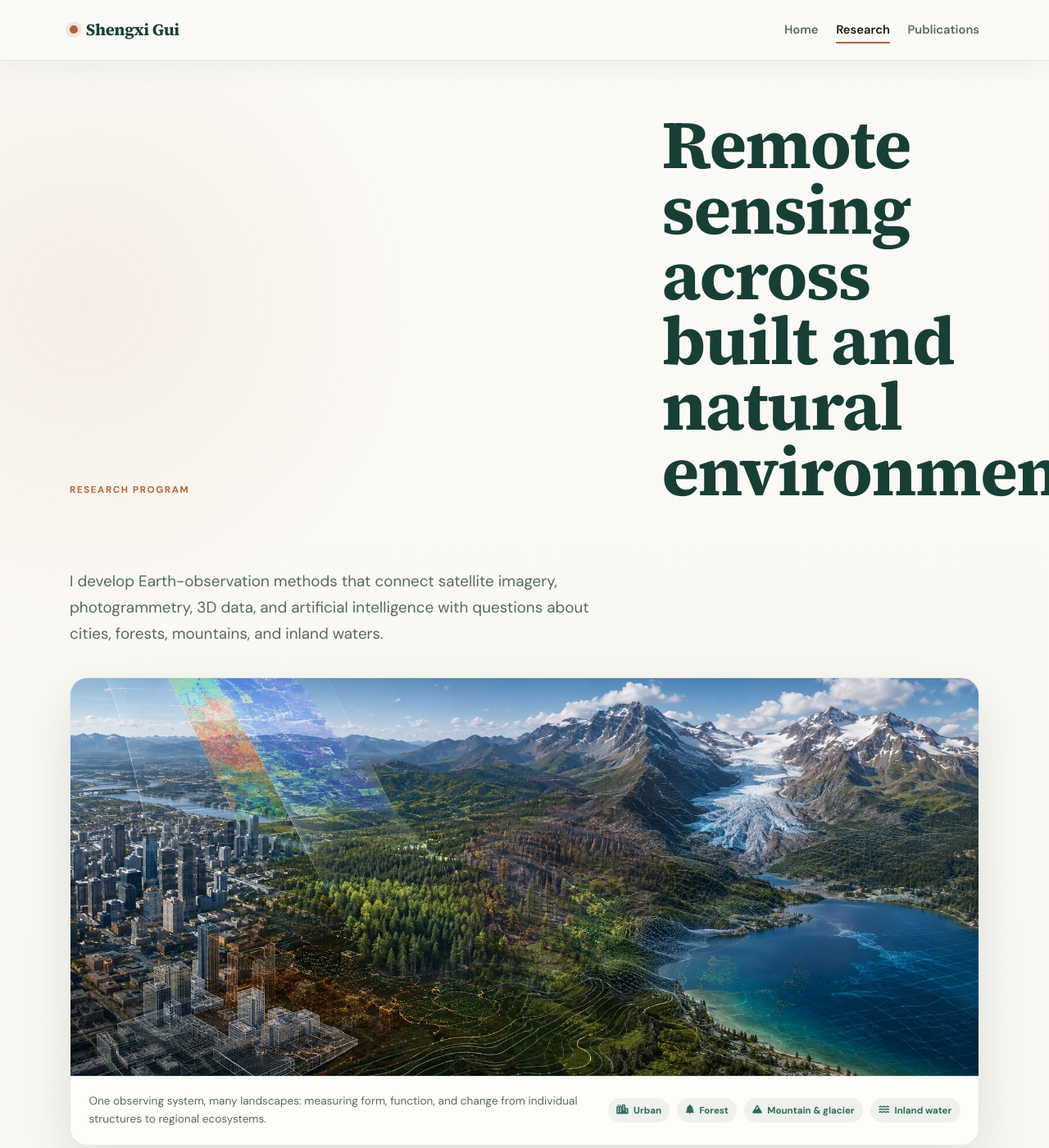
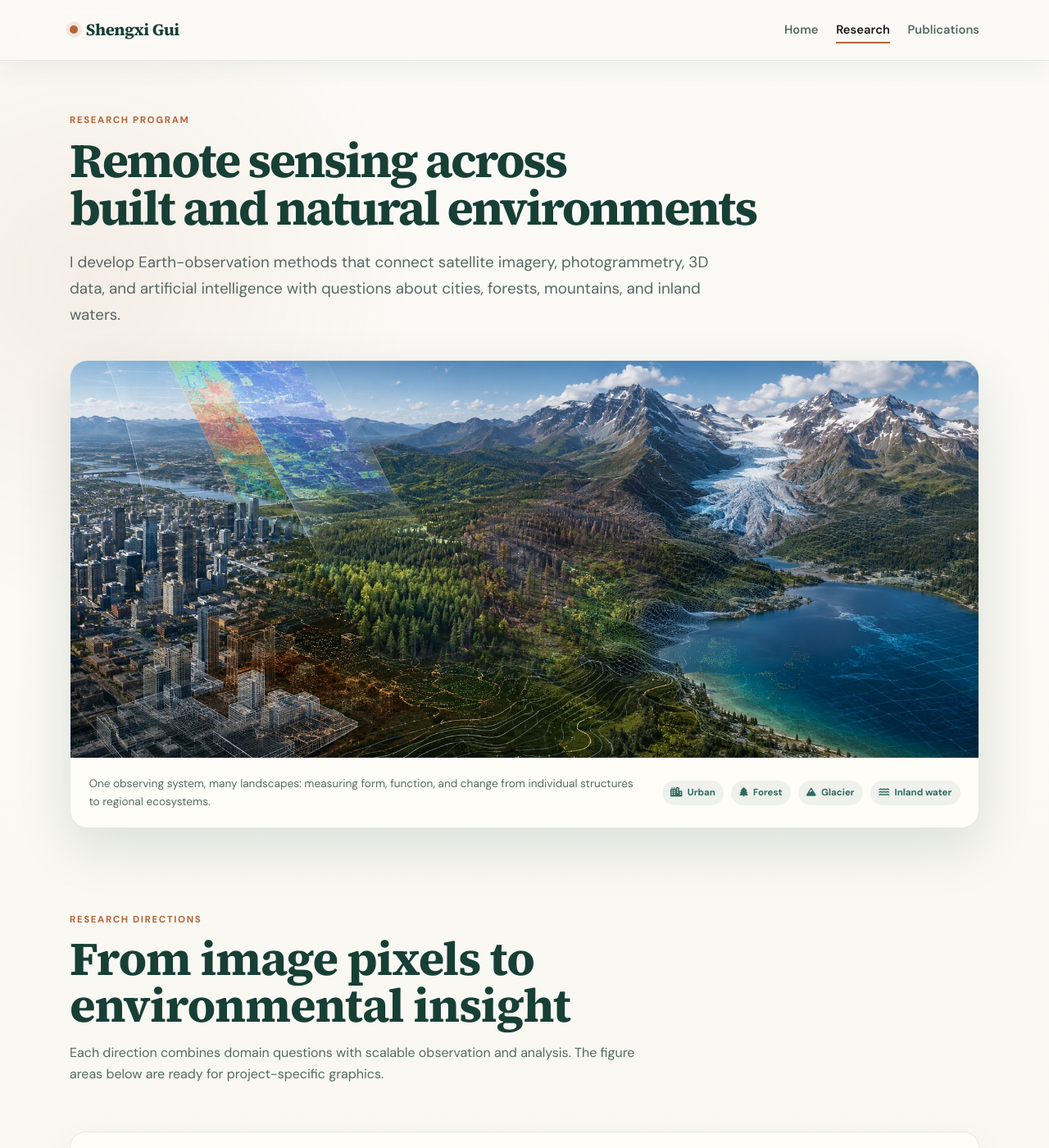
Before and after one commit to HeavenswordG/HeavenswordG.github.io, a Jekyll site: the page built from research.html, in a window 1280 px wide and 1400 px high. Shown: the whole window at 82% size. Built offline with Jekyll 4.4.1, drawn with Linux system fonts in a browser that asks for light colours; nearby versions of some CDN libraries; a style sheet for code colours, icons or effects is not loaded.

Commit message:
Refine responsive page typography

```diff
--- a/_data/profile.yml
+++ b/_data/profile.yml
@@ -13,6 +13,8 @@ orcid: 0000-0001-8932-0577
 
 short_bio_text_justify: false
 bio_title: "Remote sensing across a changing planet"
+bio_title_line_1: "Remote sensing across"
+bio_title_line_2: "a changing planet"
 short_bio: >-
   <p>
     I am a remote sensing scientist and postdoctoral researcher at the
--- a/_data/research.yml
+++ b/_data/research.yml
@@ -1,5 +1,7 @@
 overview:
   title: "Remote sensing across built and natural environments"
+  title_line_1: "Remote sensing across"
+  title_line_2: "built and natural environments"
   description: >-
     I develop Earth-observation methods that connect satellite imagery,
     photogrammetry, 3D data, and artificial intelligence with questions about
--- a/assets/css/global.css
+++ b/assets/css/global.css
@@ -328,9 +328,13 @@ div.lazy {
     max-width: 780px;
     margin-bottom: 1.6rem;
     color: #fffdf8;
-    font-size: clamp(3rem, 6.4vw, 5.8rem);
+    font-size: clamp(3rem, 4.7vw, 4.8rem);
     line-height: 0.96;
     letter-spacing: -0.045em;
+}
+
+.home-hero h1 span {
+    display: block;
 }
 
 .home-intro {
@@ -514,8 +518,8 @@ div.lazy {
 
 .timeline-group {
     display: grid;
-    grid-template-columns: minmax(10rem, 0.35fr) minmax(0, 1fr);
-    gap: clamp(1.5rem, 5vw, 4.5rem);
+    grid-template-columns: minmax(9rem, 0.22fr) minmax(0, 1fr);
+    gap: clamp(1rem, 2.5vw, 2.25rem);
     padding: clamp(1.5rem, 4vw, 2.8rem);
     border: 1px solid rgba(23, 63, 53, 0.09);
     border-radius: 1.15rem;
@@ -549,8 +553,8 @@ div.lazy {
 
 .timeline-entry {
     display: grid;
-    grid-template-columns: 7.5rem 1.2rem minmax(0, 1fr);
-    gap: 1rem;
+    grid-template-columns: 10.25rem 1.2rem minmax(0, 1fr);
+    gap: 0.9rem;
     min-height: 7.2rem;
 }
 
@@ -564,6 +568,7 @@ div.lazy {
     font-family: "Source Code Pro", monospace;
     font-size: 0.75rem;
     font-weight: 500;
+    white-space: nowrap;
 }
 
 .timeline-rail {
@@ -630,22 +635,25 @@ div.lazy {
 }
 
 .research-intro {
-    display: grid;
-    grid-template-columns: minmax(0, 1.25fr) minmax(19rem, 0.75fr);
-    gap: clamp(2rem, 6vw, 6rem);
-    align-items: end;
-    padding: 2.3rem 0 2rem;
+    max-width: 1180px;
+    padding: 2.3rem 0 2.4rem;
 }
 
 .research-intro h1 {
-    max-width: 800px;
-    margin-bottom: 0;
-    font-size: clamp(2.8rem, 6.5vw, 5.6rem);
-    line-height: 0.96;
+    max-width: none;
+    margin: 0.7rem 0 1.35rem;
+    font-size: clamp(3rem, 4.6vw, 4.7rem);
+    line-height: 0.98;
+    letter-spacing: -0.04em;
+}
+
+.research-intro h1 span {
+    display: block;
 }
 
 .research-intro .lead {
-    margin-bottom: 0.3rem;
+    max-width: 780px;
+    margin-bottom: 0;
     color: var(--ink-soft);
     font-size: clamp(1rem, 1.8vw, 1.18rem);
     line-height: 1.7;
@@ -885,12 +893,7 @@ div.lazy {
     }
 
     .home-hero h1 {
-        font-size: clamp(2.75rem, 7vw, 4.6rem);
-    }
-
-    .research-intro {
-        grid-template-columns: 1fr;
-        gap: 1.2rem;
+        font-size: clamp(2.7rem, 5.5vw, 3.7rem);
     }
 
     .research-intro .lead {
@@ -994,7 +997,7 @@ div.lazy {
     }
 
     .timeline-entry {
-        grid-template-columns: 5.6rem 1rem minmax(0, 1fr);
+        grid-template-columns: 10.25rem 1rem minmax(0, 1fr);
         gap: 0.75rem;
     }
 
@@ -1013,6 +1016,13 @@ div.lazy {
     .research-direction-media,
     .research-figure-placeholder {
         min-height: min(22rem, 70vw);
+    }
+}
+
+@media (min-width: 768px) {
+    .home-hero h1 span,
+    .research-intro h1 span {
+        white-space: nowrap;
     }
 }
 
--- a/index.html
+++ b/index.html
@@ -14,7 +14,10 @@ container_class: container-xl
 <section class="home-hero" aria-labelledby="home-title">
     <div class="home-hero-copy">
         <p class="home-eyebrow">Shengxi Gui <span aria-hidden="true">·</span> Remote sensing scientist</p>
-        <h1 id="home-title">{{ site.data.profile.bio_title | default: "Remote sensing for a changing planet" }}</h1>
+        <h1 id="home-title">
+            <span>{{ site.data.profile.bio_title_line_1 | default: "Remote sensing across" }}</span>
+            <span>{{ site.data.profile.bio_title_line_2 | default: "a changing planet" }}</span>
+        </h1>
 
         <div class="home-intro" {% if site.data.profile.short_bio_text_justify %}style="text-align: justify;"{% endif %}>
             {{ site.data.profile.short_bio }}
--- a/research.html
+++ b/research.html
@@ -9,7 +9,10 @@ container_class: container-xl
 
 <header class="research-intro">
     <span class="section-kicker">Research program</span>
-    <h1>{{ site.data.research.overview.title }}</h1>
+    <h1>
+        <span>{{ site.data.research.overview.title_line_1 | default: "Remote sensing across" }}</span>
+        <span>{{ site.data.research.overview.title_line_2 | default: "built and natural environments" }}</span>
+    </h1>
     <p class="lead">{{ site.data.research.overview.description }}</p>
 </header>
 
@@ -22,7 +25,7 @@ container_class: container-xl
         <div class="research-domain-list" aria-label="Research environments">
             <span><i class="fas fa-city" aria-hidden="true"></i> Urban</span>
             <span><i class="fas fa-tree" aria-hidden="true"></i> Forest</span>
-            <span><i class="fas fa-mountain" aria-hidden="true"></i> Mountain &amp; glacier</span>
+            <span><i class="fas fa-mountain" aria-hidden="true"></i> Glacier</span>
             <span><i class="fas fa-water" aria-hidden="true"></i> Inland water</span>
         </div>
     </figcaption>
```
